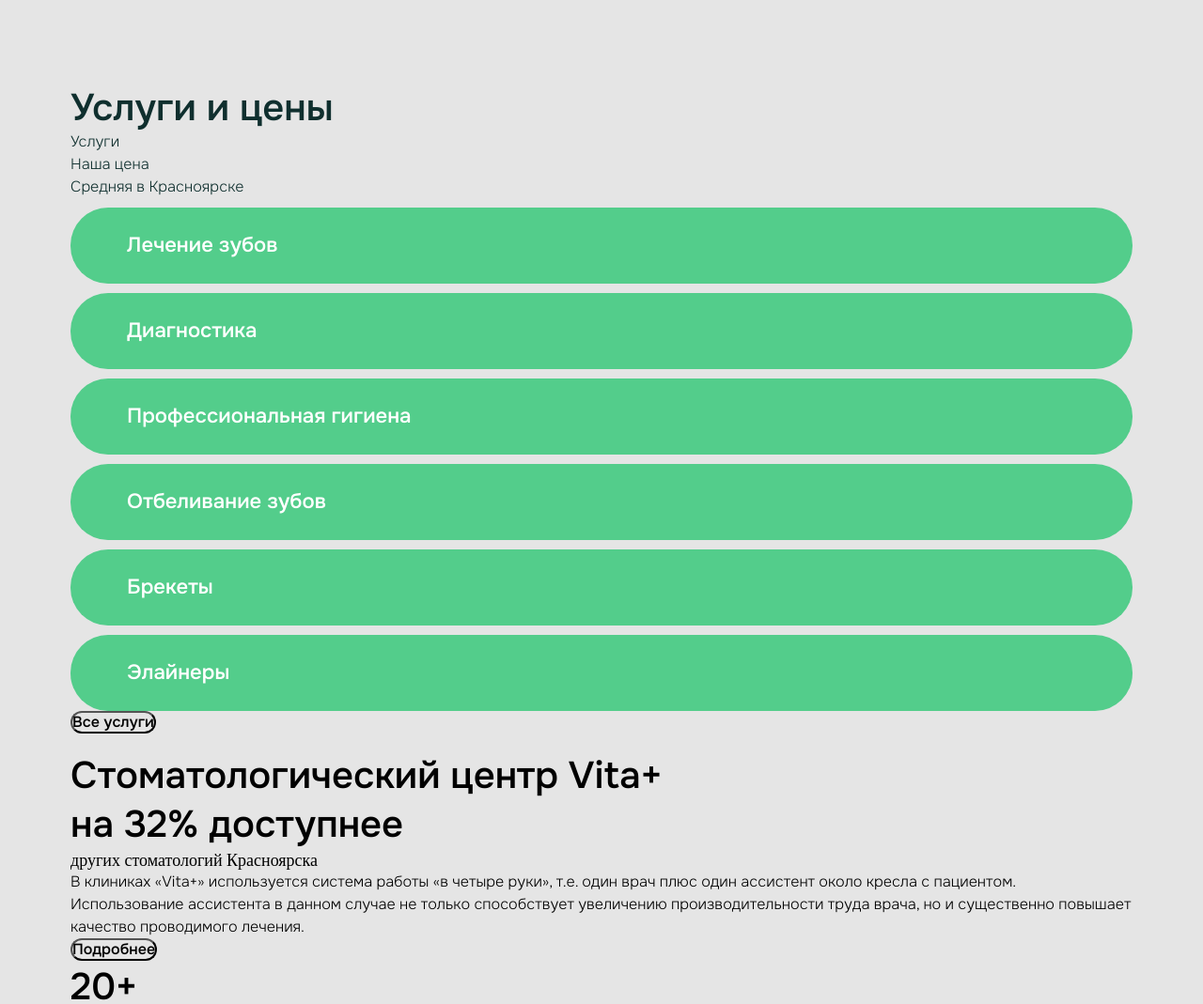
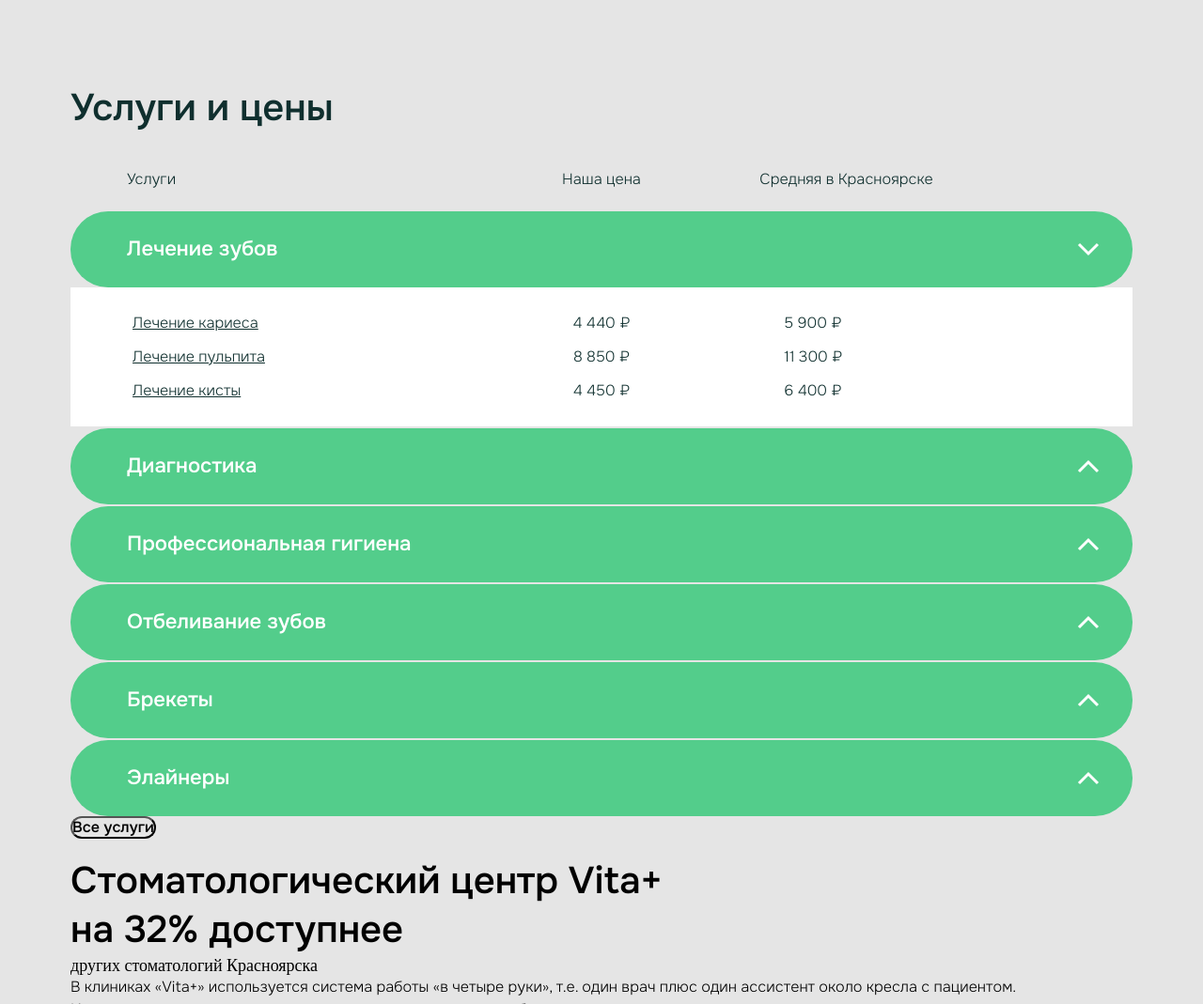
Before and after one commit to Mari-marina/Vitaplus, a website with bundled scripts: page src/index.html in a window 1280 px wide. Shown: the part 800-1869 px from the top of the page at 94% size. Built offline with nearby package versions, Linux system fonts and the light colour scheme; files whose address does not match are found by name.

Commit message:
second block completed

```diff
--- a/gulp/version.json
+++ b/gulp/version.json
@@ -1,3 +1,3 @@
 {
-    "main": "20220528213745"
+    "main": "20220528233531"
 }
--- a/src/html/section/services.html
+++ b/src/html/section/services.html
@@ -3,12 +3,12 @@
 	<h2 class="services__title title">Услуги и цены</h2>
 	<div class="services__wrapper">
 	<div class="services__name">
-		<p class="services__text services__text--left">Услуги</p>
-		<p class="services__text services__text--center">Наша цена</p>
-		<p class="services__text services__text--right">Средняя в Красноярске</p>
+		<p class="services__text--left">Услуги</p>
+		<p class="services__text--center">Наша цена</p>
+		<p class="services__text--right">Средняя в Красноярске</p>
 	</div>
-	<details class="services__details">
-		<summary class="services__summary">Лечение зубов
+	<details open class="services__details">
+		<summary class="services__summary">Лечение зубов<img class="services__summary__img" src="./../../img/icons/arrow.svg" alt="">
 		</summary>
 		<div class="services__price">
 			<p class="services__text">Лечение кариеса</p>
@@ -23,7 +23,7 @@
 		</div>
 	</details>
 	<details class="services__details">
-		<summary class="services__summary">Диагностика
+		<summary class="services__summary">Диагностика <img class="services__summary__img" src="./../../img/icons/arrow.svg" alt="">
 		</summary>
 		<div class="services__price">
 			<p class="services__text">Лечение кариеса</p>
@@ -38,7 +38,7 @@
 		</div>
 	</details>
 	<details class="services__details">
-		<summary class="services__summary">Профессиональная гигиена
+		<summary class="services__summary">Профессиональная гигиена <img class="services__summary__img" src="./../../img/icons/arrow.svg" alt="">
 		</summary>
 		<div class="services__price">
 			<p class="services__text">Лечение кариеса</p>
@@ -53,7 +53,7 @@
 		</div>
 	</details>
 	<details class="services__details">
-		<summary class="services__summary">Отбеливание зубов
+		<summary class="services__summary">Отбеливание зубов <img class="services__summary__img" src="./../../img/icons/arrow.svg" alt="">
 		</summary>
 		<div class="services__price">
 			<p class="services__text">Лечение кариеса</p>
@@ -68,7 +68,7 @@
 		</div>
 	</details>
 	<details class="services__details">
-		<summary class="services__summary">Брекеты
+		<summary class="services__summary">Брекеты <img class="services__summary__img" src="./../../img/icons/arrow.svg" alt="">
 		</summary>
 		<div class="services__price">
 			<p class="services__text">Лечение кариеса</p>
@@ -83,7 +83,7 @@
 		</div>
 	</details>
 	<details class="services__details">
-		<summary class="services__summary">Элайнеры
+		<summary class="services__summary">Элайнеры <img class="services__summary__img" src="./../../img/icons/arrow.svg" alt="">
 		</summary>
 		<div class="services__price">
 			<p class="services__text">Лечение кариеса</p>
--- a/src/scss/blocks/_services.scss
+++ b/src/scss/blocks/_services.scss
@@ -1,6 +1,38 @@
 .services {
   margin-top: 100px;
-  color: $textColor
+  color: $textColor;
+  &__price {
+    background: #FFFFFF;
+    display: grid;
+    grid-template-columns: repeat(3, 1fr);
+    padding: 20px 60px;
+  }
+  &__name {
+    color:#0F2F2E;
+    display: grid;
+    grid-template-columns: repeat(3, 1fr);
+    padding: 40px 60px 20px;
+  }
+  &__text:nth-child(2),
+  &__text:nth-child(5),
+  &__text:nth-child(8),
+  &__text--center {
+    text-align: center;
+  }
+  &__text:nth-child(3n) {
+    margin-left: 20px;
+  }
+  &__text {
+    padding: 6px;
+  }
+  &__text:nth-child(1),
+  &__text:nth-child(4),
+  &__text:nth-child(7) {
+    text-decoration: underline;
+  }
+  &__summary__img {
+    margin-right: 35px;
+  }
 }
 
 details > summary {
@@ -8,5 +40,20 @@
   border-radius: 40px;
   list-style-type: none;
   background-color: $accentColor;
-  margin-top: 10px;
-  padding: 25px 0 25px 60px;}
+  margin-top: 2px;
+  padding: 25px 0 25px 60px;
+  display: flex;
+  justify-content: space-between;}
+
+  details > summary::-webkit-details-marker {
+    display: none;
+  }
+  details[open] {
+    img {
+      transform: rotate(180deg);
+      -webkit-transform: rotate(180deg);
+      -moz-transform: rotate(180deg);
+      -ms-transform: rotate(180deg);
+      -o-transform: rotate(180deg);
+    }
+  }
```
Also changed, not shown: dist/css/style.css, dist/css/style.min.css, dist/img/icons/arrow.svg (added), dist/index.html, src/img/icons/arrow.svg (added).
